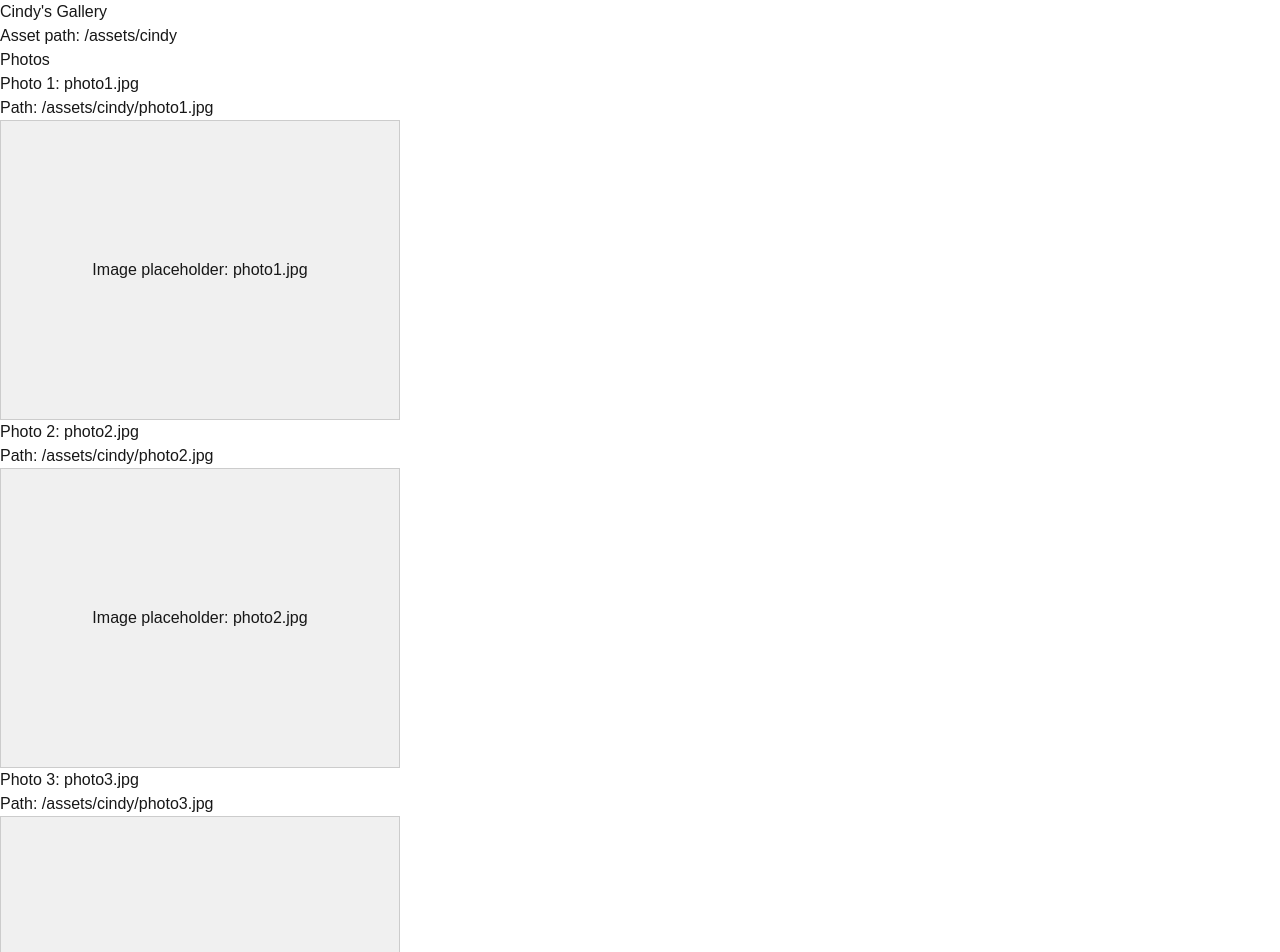
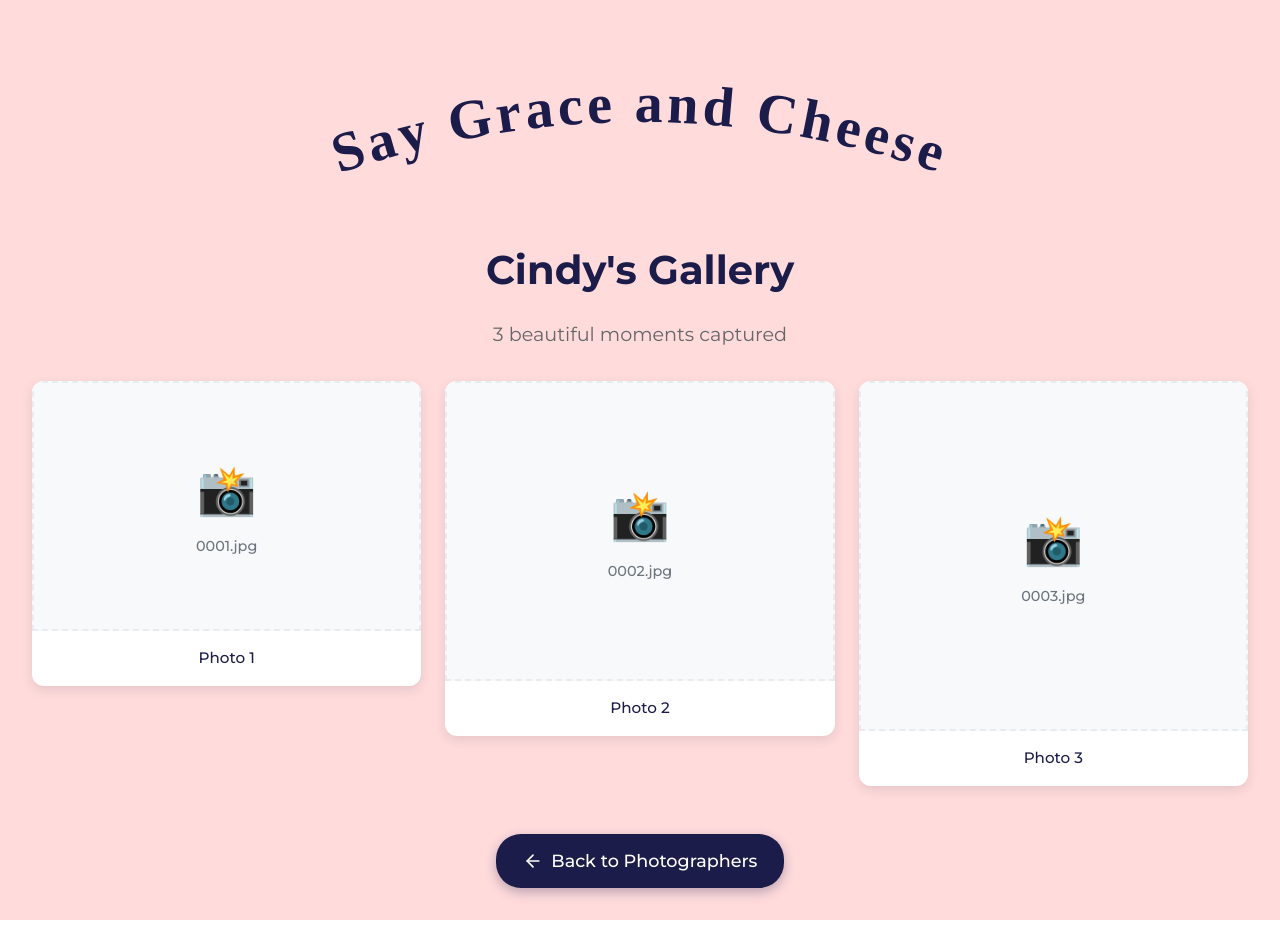
Before and after one commit to davinaleong/proj-say-grace-and-cheese, a Next.js app: page /photographer/cindy in a window 1280 px wide. Shown: the top 952 px of the page. After the commit the page ends 920 px from the top, so only its background shows below. Built offline with nearby package versions, Linux system fonts and the light colour scheme; a web font is replaced by a local one.

Commit message:
Able to load a gallery

```diff
--- /dev/null
+++ b/app/photographer/[slug]/BackLink.tsx
@@ -0,0 +1,44 @@
+'use client';
+
+import Link from 'next/link';
+import { ArrowLeft } from 'lucide-react';
+
+interface BackLinkProps {
+  href: string;
+  children: React.ReactNode;
+}
+
+export default function BackLink({ href, children }: BackLinkProps) {
+  return (
+    <Link
+      href={href}
+      style={{
+        display: 'inline-flex',
+        alignItems: 'center',
+        gap: '0.5em',
+        padding: '0.8em 1.5em',
+        backgroundColor: '#1c1c4a',
+        color: 'white',
+        textDecoration: 'none',
+        borderRadius: '25px',
+        fontSize: '1.1em',
+        fontWeight: '500',
+        transition: 'all 0.3s ease',
+        boxShadow: '0 4px 12px rgba(28, 28, 74, 0.3)'
+      }}
+      onMouseEnter={(e) => {
+        e.currentTarget.style.backgroundColor = '#2d2d5a';
+        e.currentTarget.style.transform = 'translateY(-2px)';
+        e.currentTarget.style.boxShadow = '0 6px 16px rgba(28, 28, 74, 0.4)';
+      }}
+      onMouseLeave={(e) => {
+        e.currentTarget.style.backgroundColor = '#1c1c4a';
+        e.currentTarget.style.transform = 'translateY(0)';
+        e.currentTarget.style.boxShadow = '0 4px 12px rgba(28, 28, 74, 0.3)';
+      }}
+    >
+      <ArrowLeft size={20} />
+      {children}
+    </Link>
+  );
+}
--- /dev/null
+++ b/app/photographer/[slug]/PhotoGallery.tsx
@@ -0,0 +1,162 @@
+'use client';
+
+import { useState } from 'react';
+
+interface PhotoGalleryProps {
+  photos: string[];
+  assetPath: string;
+}
+
+export default function PhotoGallery({ photos, assetPath }: PhotoGalleryProps) {
+  const [selectedImage, setSelectedImage] = useState<string | null>(null);
+
+  // Generate random heights for masonry effect
+  const getRandomHeight = (index: number) => {
+    const heights = [250, 300, 350, 280, 320, 270, 330, 290];
+    return heights[index % heights.length];
+  };
+
+  return (
+    <>
+      {/* Masonry Grid */}
+      <div style={{
+        columns: 'auto',
+        columnWidth: '300px',
+        columnGap: '1.5em',
+        maxWidth: '1400px',
+        margin: '0 auto 3em auto'
+      }}>
+        {photos.map((photo, index) => (
+          <div
+            key={photo}
+            style={{
+              breakInside: 'avoid',
+              marginBottom: '1.5em',
+              cursor: 'pointer',
+              transition: 'transform 0.3s ease, box-shadow 0.3s ease'
+            }}
+            onClick={() => setSelectedImage(`${assetPath}/${photo}`)}
+            onMouseEnter={(e) => {
+              e.currentTarget.style.transform = 'translateY(-8px)';
+              e.currentTarget.style.boxShadow = '0 12px 24px rgba(0,0,0,0.2)';
+            }}
+            onMouseLeave={(e) => {
+              e.currentTarget.style.transform = 'translateY(0)';
+              e.currentTarget.style.boxShadow = '0 4px 12px rgba(0,0,0,0.1)';
+            }}
+          >
+            <div style={{
+              backgroundColor: '#fff',
+              borderRadius: '12px',
+              overflow: 'hidden',
+              boxShadow: '0 4px 12px rgba(0,0,0,0.1)',
+              transition: 'all 0.3s ease'
+            }}>
+              {/* Image placeholder with random height for masonry effect */}
+              <div style={{
+                width: '100%',
+                height: `${getRandomHeight(index)}px`,
+                backgroundColor: '#f8f9fa',
+                display: 'flex',
+                alignItems: 'center',
+                justifyContent: 'center',
+                border: '2px dashed #e9ecef',
+                position: 'relative',
+                backgroundImage: `linear-gradient(45deg, #f8f9fa 25%, transparent 25%, transparent 75%, #f8f9fa 75%, #f8f9fa),
+                                 linear-gradient(45deg, #f8f9fa 25%, transparent 25%, transparent 75%, #f8f9fa 75%, #f8f9fa)`,
+                backgroundSize: '20px 20px',
+                backgroundPosition: '0 0, 10px 10px'
+              }}>
+                <div style={{
+                  textAlign: 'center',
+                  color: '#6c757d'
+                }}>
+                  <div style={{ fontSize: '3em', marginBottom: '0.2em' }}>📸</div>
+                  <div style={{ fontSize: '0.9em', fontWeight: '500' }}>{photo}</div>
+                </div>
+
+                {/* Hover overlay */}
+                <div style={{
+                  position: 'absolute',
+                  top: 0,
+                  left: 0,
+                  right: 0,
+                  bottom: 0,
+                  backgroundColor: 'rgba(28, 28, 74, 0.8)',
+                  display: 'flex',
+                  alignItems: 'center',
+                  justifyContent: 'center',
+                  opacity: 0,
+                  transition: 'opacity 0.3s ease',
+                  color: 'white',
+                  fontSize: '1.1em',
+                  fontWeight: '500'
+                }}
+                onMouseEnter={(e) => {
+                  e.currentTarget.style.opacity = '1';
+                }}
+                onMouseLeave={(e) => {
+                  e.currentTarget.style.opacity = '0';
+                }}
+                >
+                  Click to view
+                </div>
+              </div>
+
+              {/* Image caption */}
+              <div style={{
+                padding: '1em',
+                textAlign: 'center'
+              }}>
+                <p style={{
+                  margin: 0,
+                  color: '#1c1c4a',
+                  fontWeight: '500',
+                  fontSize: '0.95em'
+                }}>
+                  Photo {index + 1}
+                </p>
+              </div>
+            </div>
+          </div>
+        ))}
+      </div>
+
+      {/* Modal for selected image */}
+      {selectedImage && (
+        <div
+          style={{
+            position: 'fixed',
+            top: 0,
+            left: 0,
+            right: 0,
+            bottom: 0,
+            backgroundColor: 'rgba(0,0,0,0.9)',
+            display: 'flex',
+            alignItems: 'center',
+            justifyContent: 'center',
+            zIndex: 1000,
+            cursor: 'pointer'
+          }}
+          onClick={() => setSelectedImage(null)}
+        >
+          <div style={{
+            maxWidth: '90vw',
+            maxHeight: '90vh',
+            backgroundColor: 'white',
+            padding: '2em',
+            borderRadius: '12px',
+            textAlign: 'center'
+          }}>
+            <p style={{ margin: 0, color: '#666' }}>
+              Image preview: {selectedImage}
+            </p>
+            <p style={{ marginTop: '1em', fontSize: '0.9em', color: '#999' }}>
+              Click anywhere to close
+            </p>
+          </div>
+        </div>
+      )}
+    </>
+  );
+}
--- a/app/photographer/[slug]/page.tsx
+++ b/app/photographer/[slug]/page.tsx
@@ -1,39 +1,45 @@
-import Link from 'next/link';
 import { notFound } from 'next/navigation';
 import { mapPhotographerToAsset } from '../../utils/photographer-mapper';
+import Title from '../../components/Title';
+import PhotoGallery from './PhotoGallery';
+import BackLink from './BackLink';
 
 // This would typically come from a database or config
 const photographerData: Record<string, { name: string; photos: string[] }> = {
   'cindy': {
     name: 'Cindy',
-    photos: ['photo1.jpg', 'photo2.jpg', 'photo3.jpg']
+    photos: ['0001.jpg', '0002.jpg', '0003.jpg']
   },
   'davina': {
     name: 'Davina',
-    photos: ['image1.jpg', 'image2.jpg', 'image3.jpg']
+    photos: ['0001.jpg', '0002.jpg', '0003.jpg', '0004.jpg', '0005.jpg', '0006.jpg', '0007.jpg', '0008.jpg', '0009.jpg', '0010.jpg', '0011.jpg', '0012.jpg', '0013.jpg', '0014.jpg', '0015.jpg', '0016.jpg']
   },
   'may-hwee': {
     name: 'May Hwee',
-    photos: ['pic1.jpg', 'pic2.jpg', 'pic3.jpg']
+    photos: ['0001.jpg', '0002.jpg', '0003.jpg', '0004.jpg', '0005.jpg', '0006.jpg', '0007.jpg', '0008.jpg', '0009.jpg', '0010.jpg', '0011.jpg']
   },
   'vincent': {
     name: 'Vincent',
-    photos: ['shot1.jpg', 'shot2.jpg', 'shot3.jpg']
+    photos: ['0001.jpg', '0002.jpg', '0003.jpg', '0004.jpg', '0005.jpg', '0006.jpg', '0007.jpg']
   },
   'wendy': {
     name: 'Wendy',
-    photos: ['capture1.jpg', 'capture2.jpg', 'capture3.jpg']
+    photos: ['0001.jpg', '0002.jpg', '0003.jpg', '0004.jpg', '0005.jpg', '0006.jpg', '0007.jpg', '0008.jpg']
+  },
+  'yy': {
+    name: 'yy',
+    photos: ['0001.jpg', '0002.jpg']
   }
 };
 
 interface PhotographerPageProps {
-  params: {
+  params: Promise<{
     slug: string;
-  };
+  }>;
 }
 
-export default function PhotographerPage({ params }: PhotographerPageProps) {
-  const { slug } = params;
+export default async function PhotographerPage({ params }: PhotographerPageProps) {
+  const { slug } = await params;
   const photographer = photographerData[slug];
 
   if (!photographer) {
@@ -43,48 +49,58 @@ export default function PhotographerPage({ params }: PhotographerPageProps) {
   const assetPath = mapPhotographerToAsset(photographer.name);
 
   return (
-    <div>
-      <h1>{photographer.name}&apos;s Gallery</h1>
-      <p>Asset path: {assetPath}</p>
-
-      <div>
-        <h2>Photos</h2>
-        {photographer.photos.length > 0 ? (
-          <div>
-            {photographer.photos.map((photo, index) => (
-              <div key={photo}>
-                <h3>Photo {index + 1}: {photo}</h3>
-                <p>Path: {assetPath}/{photo}</p>
-                {/* Placeholder for actual image - uncomment when images are available */}
-                {/*
-                <Image
-                  src={`${assetPath}/${photo}`}
-                  alt={`${photographer.name} - ${photo}`}
-                  width={400}
-                  height={300}
-                />
-                */}
-                <div style={{
-                  width: '400px',
-                  height: '300px',
-                  backgroundColor: '#f0f0f0',
-                  display: 'flex',
-                  alignItems: 'center',
-                  justifyContent: 'center',
-                  border: '1px solid #ccc'
-                }}>
-                  Image placeholder: {photo}
-                </div>
-              </div>
-            ))}
-          </div>
-        ) : (
-          <p>No photos available</p>
-        )}
+    <div style={{
+      backgroundColor: '#ffdbdc',
+      minHeight: '100vh',
+      padding: '2em',
+      fontFamily: 'Montserrat, sans-serif'
+    }}>
+      {/* Header */}
+      <div style={{
+        textAlign: 'center',
+        marginBottom: '2em'
+      }}>
+        <Title />
+        <h1 style={{
+          fontSize: '2.5em',
+          color: '#1c1c4a',
+          marginBottom: '0.5em',
+          fontWeight: 'bold'
+        }}>
+          {photographer.name}&apos;s Gallery
+        </h1>
+        <p style={{
+          fontSize: '1.2em',
+          color: '#666',
+          marginBottom: '1em'
+        }}>
+          {photographer.photos.length} beautiful moments captured
+        </p>
       </div>
 
-      <div>
-        <Link href="/photographers">← Back to photographers</Link>
+      {/* Gallery Content */}
+      {photographer.photos.length > 0 ? (
+        <PhotoGallery
+          photos={photographer.photos}
+          assetPath={assetPath}
+        />
+      ) : (
+        <div style={{
+          textAlign: 'center',
+          padding: '4em 2em',
+          color: '#666'
+        }}>
+          <div style={{ fontSize: '4em', marginBottom: '0.5em' }}>📷</div>
+          <h2>No photos available</h2>
+          <p>Check back soon for new photos!</p>
+        </div>
+      )}
+
+      {/* Back button */}
+      <div style={{ textAlign: 'center' }}>
+        <BackLink href="/photographers">
+          Back to Photographers
+        </BackLink>
       </div>
     </div>
   );
```
